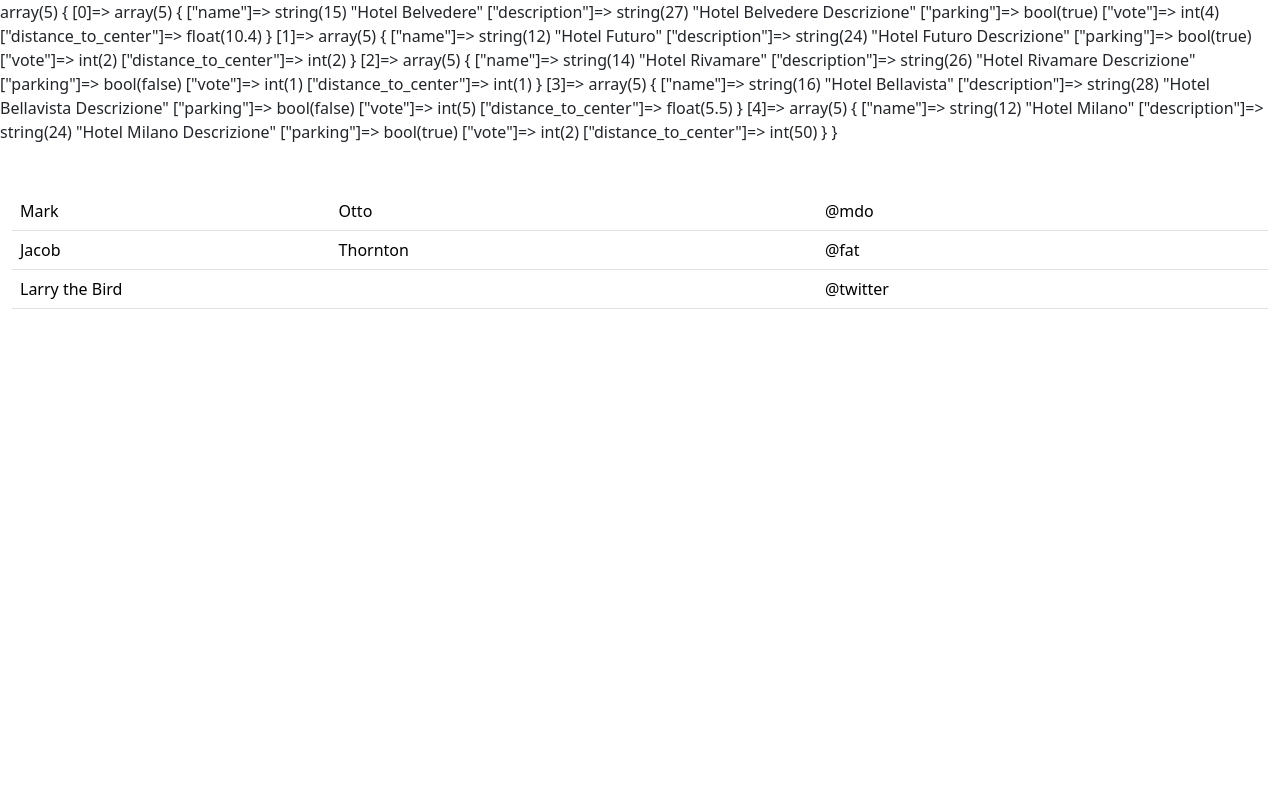
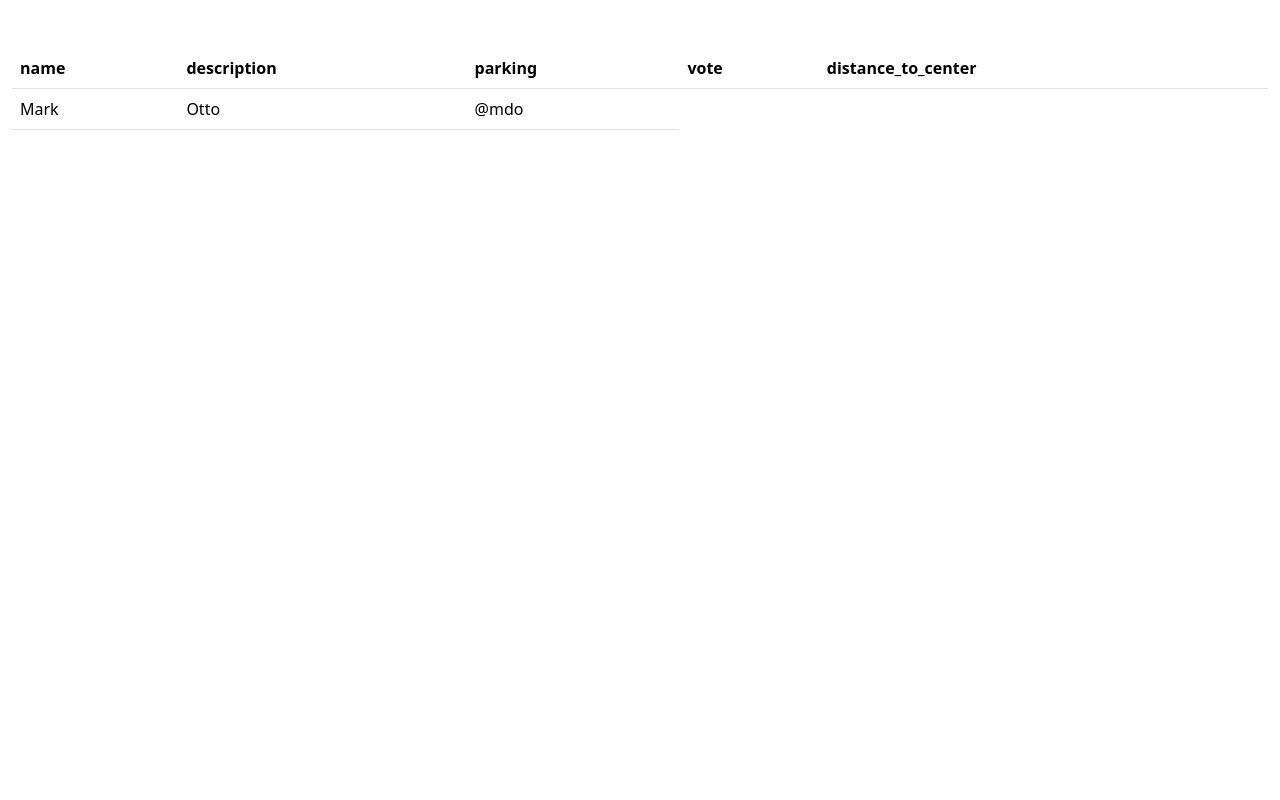
Before and after one commit to f-dib/php-hotel, a PHP site: page / in a window 1280 px wide. Run offline with PHP 8.4, Linux system fonts and the light colour scheme.

Commit message:
fixed table and th element

```diff
--- a/index.php
+++ b/index.php
@@ -40,7 +40,7 @@
 
     ];
 
-    var_dump($hotels)
+    $hotelKeys = array_keys($hotels[0]);
 
 ?>
 
@@ -59,7 +59,11 @@
         <table class="table">
             <thead>
                 <tr>
-
+                    <?php
+                        foreach ($hotelKeys as $key){
+                            echo "<th>$key</th>";
+                        }
+                    ?>
                 </tr>
             </thead>
             <tbody>
@@ -68,15 +72,6 @@
                     <td>Otto</td>
                     <td>@mdo</td>
                 </tr>
-                <tr>
-                    <td>Jacob</td>
-                    <td>Thornton</td>
-                    <td>@fat</td>
-                </tr>
-                <tr>
-                    <td colspan="2">Larry the Bird</td>
-                    <td>@twitter</td>
-                </tr>
             </tbody>
         </table>
     </div>
```
